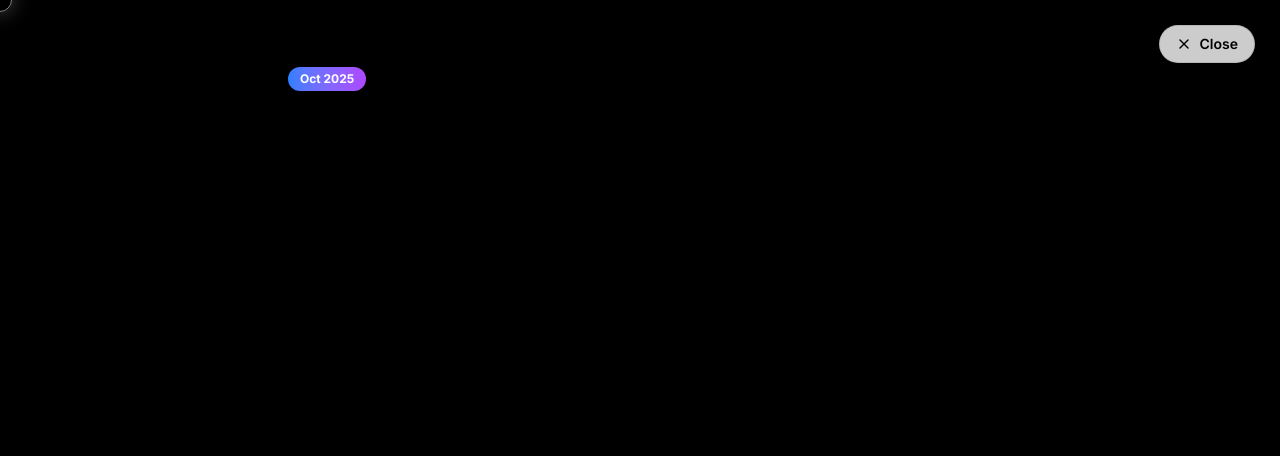
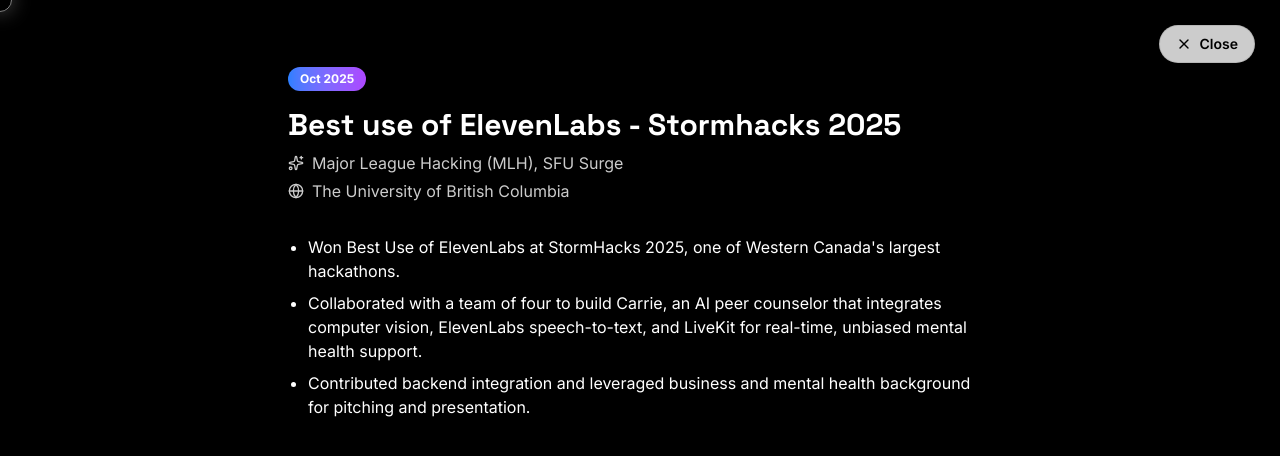
Before and after one commit to Aplkalex/aplkalex.com, a Next.js app: page / in a window 1280 px wide. Both pictures are taken after a click on the element 354 px from the left and 2530 px from the top of the page. Shown: the part 2130-2586 px from the top of the page. Built offline with nearby package versions, Linux system fonts and the light colour scheme.

Commit message:
Refactor AwardsGrid component to enhance text color handling for improved theme support

```diff
--- a/src/components/awards/AwardsGrid.tsx
+++ b/src/components/awards/AwardsGrid.tsx
@@ -35,27 +35,27 @@
                         <ZoomableCard
                             className="h-full flex flex-col glass-card transition-colors hover:border-[var(--hover-border)]"
                             expandedContent={
-                                <div className="p-8 max-w-3xl mx-auto text-black dark:text-white">
+                                <div className="p-8 max-w-3xl mx-auto" style={{ color: 'inherit' }}>
                                     <div className={`inline-block px-3 py-1 rounded-full text-xs font-bold text-white bg-gradient-to-r ${award.color} mb-4`}>
                                         {award.date}
                                     </div>
-                                    <h3 className="text-3xl font-bold font-display mb-2 text-black dark:text-white">{award.title}</h3>
-                                    <div className="flex flex-col gap-1 text-black/80 dark:text-gray-200 mb-8">
+                                    <h3 className="text-3xl font-bold font-display mb-2" style={{ color: 'inherit' }}>{award.title}</h3>
+                                    <div className="flex flex-col gap-1 opacity-80 mb-8" style={{ color: 'inherit' }}>
                                         <span className="flex items-center gap-2"><Icon size={16} /> {award.issuer}</span>
                                         <span className="flex items-center gap-2"><Globe size={16} /> {award.association}</span>
                                     </div>
-                                    <div className="prose prose-neutral max-w-none dark:prose-invert text-black dark:text-white">
+                                    <div className="max-w-none" style={{ color: 'inherit' }}>
                                         {award.highlights && (
-                                            <ul className="list-disc pl-5 space-y-2 text-black dark:text-white">
+                                            <ul className="list-disc pl-5 space-y-2" style={{ color: 'inherit' }}>
                                                 {award.highlights.map((item, index) => (
-                                                    <li key={index} className="text-black dark:text-white">{item}</li>
+                                                    <li key={index} style={{ color: 'inherit' }}>{item}</li>
                                                 ))}
                                             </ul>
                                         )}
                                         {award.paragraphs && (
-                                            <div className="space-y-4 text-black dark:text-white">
+                                            <div className="space-y-4" style={{ color: 'inherit' }}>
                                                 {award.paragraphs.map((paragraph, index) => (
-                                                    <p key={index} className="text-black dark:text-white">{paragraph}</p>
+                                                    <p key={index} style={{ color: 'inherit' }}>{paragraph}</p>
                                                 ))}
                                             </div>
                                         )}
```
